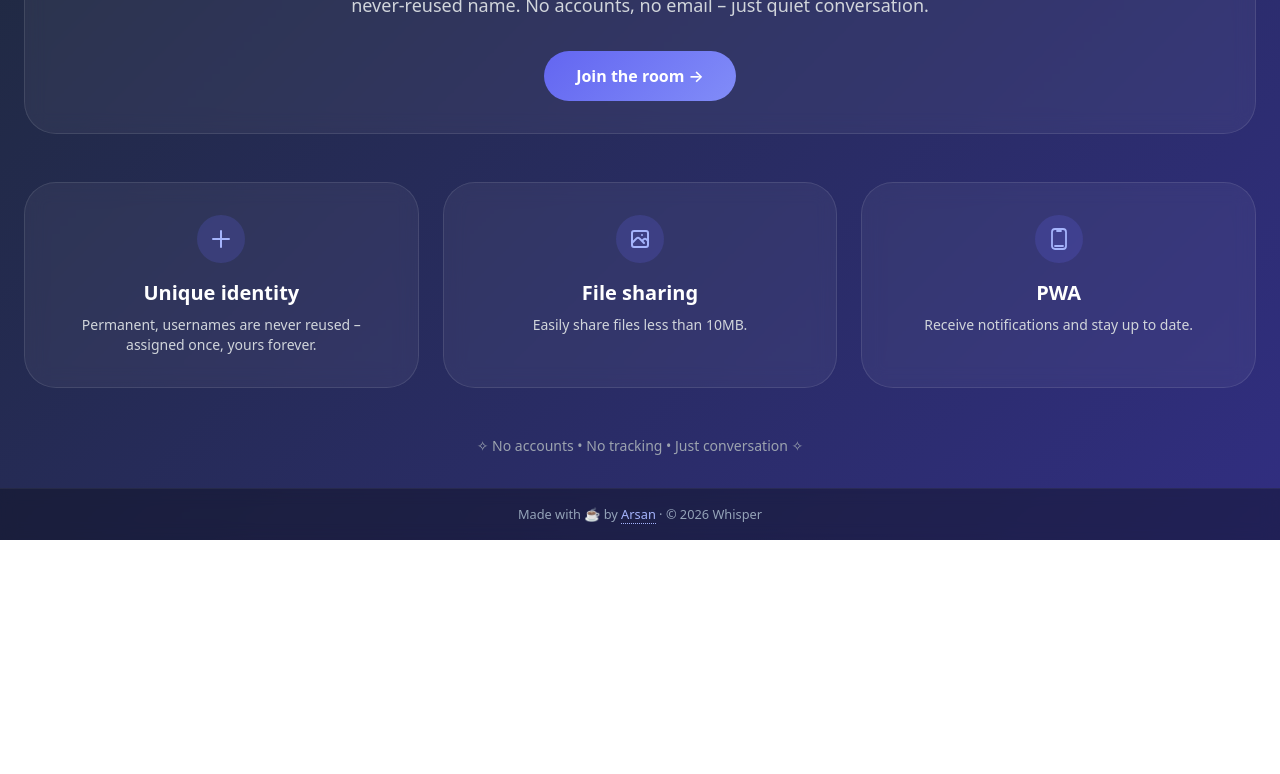
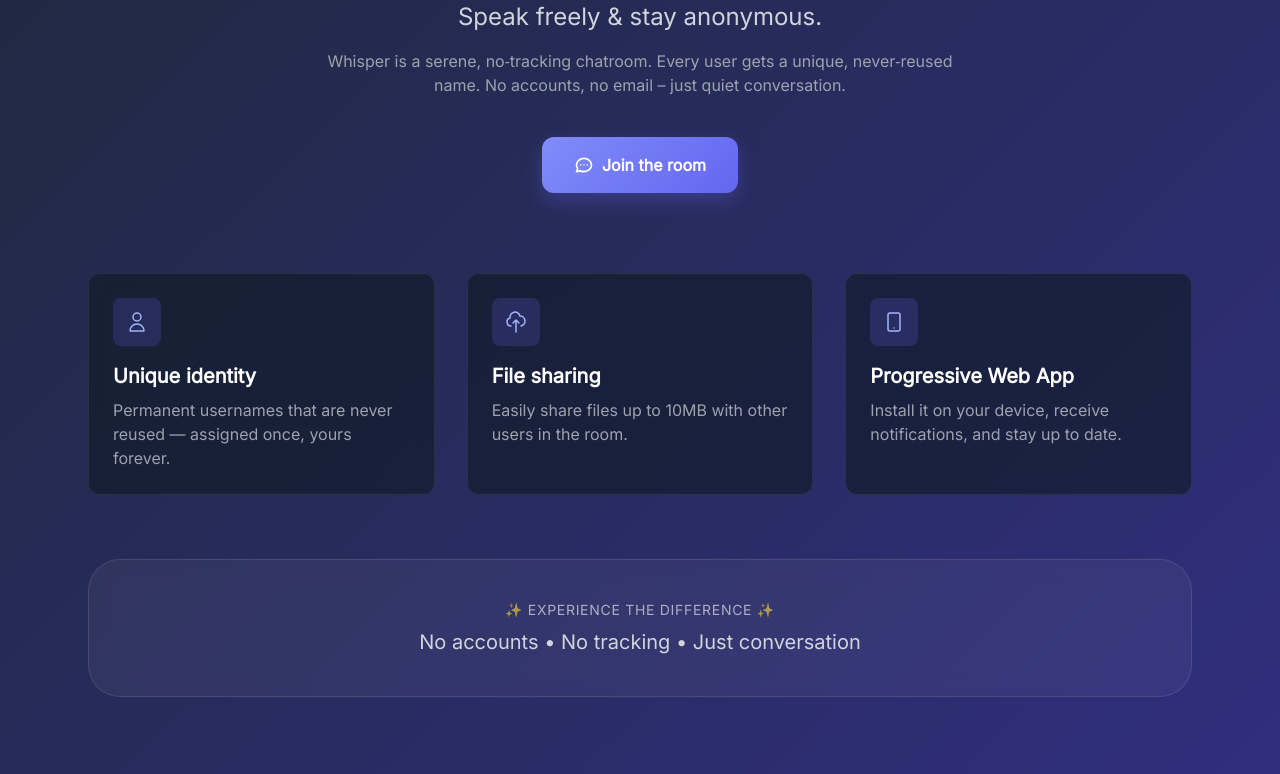
Before and after one commit to Argzf/Whisper, a website: page index.html in a window 1280 px wide. Shown: the part 279-1053 px from the top of the page. Before the commit the page ends 819 px from the top, so only its background shows below. Drawn offline with nearby package versions, Linux system fonts and the light colour scheme.

Commit message:
Update index.html

```diff
--- a/index.html
+++ b/index.html
@@ -8,185 +8,199 @@
   <link rel="icon" type="image/svg+xml" href="/favicon.svg">
   <meta name="theme-color" content="#1e293b">
 
-  <title>Whisper</title>
-  <meta name="title" content="Whisper">
-  <meta name="description" content="Whisper is a peaceful, anonymous chatroom. Every participant receives a unique name and avatar that are never reused. Messages appear instantly, and you can choose to receive push notifications. No accounts, no tracking – simply quiet conversation.">
+  <title>Whisper – Peaceful Anonymous Chatroom</title>
+  <meta name="title" content="Whisper – Peaceful Anonymous Chatroom">
+  <meta name="description" content="Whisper is a serene, no‑tracking chatroom. Every user gets a unique, never‑reused name. No accounts, no email – just quiet conversation.">
 
   <!-- Open Graph / Facebook -->
   <meta property="og:type" content="website">
-  <meta property="og:url" content="whisper.arsan.my">
-  <meta property="og:title" content="Whisper">
-  <meta property="og:description" content="Whisper is a peaceful, anonymous chatroom. Every participant receives a unique name and avatar that are never reused. Messages appear instantly, and you can choose to receive push notifications. No accounts, no tracking – simply quiet conversation.">
+  <meta property="og:url" content="whisper.arsan.my/">
+  <meta property="og:title" content="Whisper – Peaceful Anonymous Chatroom">
+  <meta property="og:description" content="Whisper is a serene, no‑tracking chatroom. Every user gets a unique, never‑reused name. No accounts, no email – just quiet conversation.">
   <meta property="og:image" content="/wr-banner.png">
 
   <!-- X (Twitter) -->
   <meta property="twitter:card" content="summary_large_image">
-  <meta property="twitter:url" content="whisper.arsan.my">
-  <meta property="twitter:title" content="Whisper">
-  <meta property="twitter:description" content="Whisper is a peaceful, anonymous chatroom. Every participant receives a unique name and avatar that are never reused. Messages appear instantly, and you can choose to receive push notifications. No accounts, no tracking – simply quiet conversation.">
+  <meta property="twitter:url" content="whisper.arsan.my/">
+  <meta property="twitter:title" content="Whisper – Peaceful Anonymous Chatroom">
+  <meta property="twitter:description" content="Whisper is a serene, no‑tracking chatroom. Every user gets a unique, never‑reused name. No accounts, no email – just quiet conversation.">
   <meta property="twitter:image" content="/wr-banner.png">
 
-  <link href="https://fonts.googleapis.com/css2?family=Montserrat+Alternates:wght@500;600;700&display=swap" rel="stylesheet">
+  <!-- Google Fonts + Tailwind CSS -->
+  <link href="https://fonts.googleapis.com/css2?family=Inter:opsz,wght@14..32,300;400;500;600;700;800&display=swap" rel="stylesheet">
+  <link href="https://fonts.googleapis.com/css2?family=Montserrat+Alternates:wght@500;600;700;800&display=swap" rel="stylesheet">
   <script src="https://cdn.tailwindcss.com"></script>
   <style>
-    * { margin: 0; padding: 0; box-sizing: border-box; }
+    /* Override default Tailwind for a dark, modern look */
+    * {
+      margin: 0;
+      padding: 0;
+      box-sizing: border-box;
+    }
     body {
+      font-family: 'Inter', system-ui, -apple-system, 'Segoe UI', sans-serif;
       background: linear-gradient(135deg, #1e293b 0%, #312e81 100%);
       min-height: 100vh;
-      font-family: system-ui, -apple-system, 'Segoe UI', sans-serif;
       display: flex;
       flex-direction: column;
-    }
-    .hero {
-      background: rgba(10, 14, 23, 0.5);
-      backdrop-filter: blur(12px);
-      border-bottom: 1px solid rgba(255, 255, 255, 0.08);
-    }
-    .container {
-      max-width: 1200px;
-      margin: 0 auto;
-      padding: 2rem 1.5rem;
-    }
-    .brand-icon {
-      background: linear-gradient(135deg, #6366f1, #818cf8);
-      width: 48px;
-      height: 48px;
-      border-radius: 16px;
-      display: flex;
-      align-items: center;
-      justify-content: center;
-      box-shadow: 0 8px 20px rgba(99, 102, 241, 0.3);
-    }
-    .brand-icon svg {
-      width: 28px;
-      height: 28px;
-      stroke: white;
-      stroke-width: 1.8;
-    }
-    .wordmark {
-      font-family: 'Montserrat Alternates', sans-serif;
-      font-size: 2rem;
-      font-weight: 600;
-      background: linear-gradient(135deg, #ffffff, #c7d2fe);
-      background-clip: text;
-      -webkit-background-clip: text;
-      color: transparent;
     }
     .glass-card {
       background: rgba(255, 255, 255, 0.05);
       backdrop-filter: blur(10px);
       border: 1px solid rgba(255, 255, 255, 0.1);
       border-radius: 2rem;
-      padding: 2rem;
     }
-    .feature-icon {
-      background: rgba(99, 102, 241, 0.2);
-      width: 48px;
-      height: 48px;
-      border-radius: 24px;
-      display: flex;
-      align-items: center;
-      justify-content: center;
-      margin-bottom: 1rem;
+    .feature-card {
+      background: rgba(15, 25, 35, 0.6);
+      backdrop-filter: blur(8px);
+      border: 1px solid rgba(255, 255, 255, 0.08);
+      transition: all 0.3s ease;
+    }
+    .feature-card:hover {
+      background: rgba(25, 35, 45, 0.8);
+      border-color: rgba(129, 140, 248, 0.4);
+      transform: translateY(-4px);
     }
     .btn-primary {
-      background: linear-gradient(135deg, #6366f1, #818cf8);
-      padding: 0.8rem 2rem;
-      border-radius: 60px;
-      font-weight: 600;
-      transition: all 0.2s;
-      display: inline-block;
+      background: linear-gradient(135deg, #818cf8, #6366f1);
+      transition: all 0.2s ease;
+      box-shadow: 0 8px 20px rgba(99, 102, 241, 0.3);
     }
     .btn-primary:hover {
+      transform: scale(1.02);
+      box-shadow: 0 10px 25px rgba(99, 102, 241, 0.4);
+    }
+    .btn-secondary {
+      background: rgba(255, 255, 255, 0.1);
+      backdrop-filter: blur(4px);
+      border: 1px solid rgba(255, 255, 255, 0.15);
+      transition: all 0.2s ease;
+    }
+    .btn-secondary:hover {
+      background: rgba(255, 255, 255, 0.2);
       transform: scale(0.98);
-      background: linear-gradient(135deg, #818cf8, #a5b4fc);
     }
     footer {
       margin-top: auto;
-      background: rgba(10, 14, 23, 0.4);
+      background: rgba(10, 14, 23, 0.6);
       backdrop-filter: blur(8px);
       border-top: 1px solid rgba(255, 255, 255, 0.05);
-      padding: 1rem;
-      text-align: center;
-      font-size: 0.8rem;
-      color: #94a3b8;
     }
-    footer a {
+    .footer-link {
       color: #a5b4fc;
       text-decoration: none;
       border-bottom: 1px dotted #a5b4fc;
       transition: color 0.2s;
     }
-    footer a:hover {
+    .footer-link:hover {
       color: #c7d2fe;
       border-bottom-color: #c7d2fe;
     }
-    @media (max-width: 768px) {
-      .wordmark { font-size: 1.5rem; }
-      .container { padding: 1.5rem; }
+    @keyframes float {
+      0% { transform: translateY(0px); }
+      50% { transform: translateY(-8px); }
+      100% { transform: translateY(0px); }
+    }
+    .animate-float {
+      animation: float 4s ease-in-out infinite;
+    }
+    @media (max-width: 640px) {
+      .glass-card {
+        border-radius: 1.5rem;
+      }
     }
   </style>
 </head>
 <body>
-  <div class="hero">
-    <div class="container flex justify-between items-center flex-wrap gap-4">
-      <div class="flex items-center gap-3">
-        <div class="brand-icon">
-          <svg xmlns="http://www.w3.org/2000/svg" fill="none" viewBox="0 0 24 24" stroke="currentColor">
-            <path stroke-linecap="round" stroke-linejoin="round" d="M8 12h.01M12 12h.01M16 12h.01M21 12c0 4.418-4.03 8-9 8a9.863 9.863 0 01-4.255-.949L3 20l1.395-3.72C3.512 15.042 3 13.574 3 12c0-4.418 4.03-8 9-8s9 3.582 9 8z" />
+  <main class="flex-1 px-4 sm:px-6 py-8 sm:py-12 md:py-20 max-w-6xl mx-auto w-full">
+    <!-- Hero Section -->
+    <div class="text-center mb-12 sm:mb-16 md:mb-20">
+      <!-- Decorative floating element -->
+      <div class="inline-block mb-6 animate-float">
+        <div class="w-16 h-16 sm:w-20 sm:h-20 rounded-2xl bg-gradient-to-br from-indigo-500/20 to-purple-500/20 backdrop-blur-sm border border-white/10 flex items-center justify-center">
+          <svg class="w-8 h-8 sm:w-10 sm:h-10 text-indigo-300" fill="none" stroke="currentColor" viewBox="0 0 24 24">
+            <path stroke-linecap="round" stroke-linejoin="round" stroke-width="1.5" d="M8 12h.01M12 12h.01M16 12h.01M21 12c0 4.418-4.03 8-9 8a9.863 9.863 0 01-4.255-.949L3 20l1.395-3.72C3.512 15.042 3 13.574 3 12c0-4.418 4.03-8 9-8s9 3.582 9 8z" />
           </svg>
         </div>
-        <span class="wordmark">Whisper</span>
       </div>
-      <a href="/chat" class="text-white/80 hover:text-white transition">Launch Chat →</a>
-    </div>
-  </div>
 
-  <div class="container">
-    <div class="glass-card text-center mb-12">
-      <h1 class="text-4xl md:text-5xl font-bold text-white mb-4">Speak freely & stay anonymous.</h1>
-      <p class="text-gray-300 text-lg max-w-2xl mx-auto">Whisper is a serene, no‑tracking chatroom. Every user gets a unique, never‑reused name. No accounts, no email – just quiet conversation.</p>
-      <div class="mt-8">
-        <a href="/chat" class="btn-primary text-white no-underline">Join the room →</a>
+      <h1 class="text-4xl sm:text-5xl md:text-6xl lg:text-7xl font-extrabold bg-gradient-to-r from-white via-indigo-200 to-purple-200 bg-clip-text text-transparent mb-4 sm:mb-6">
+        Whisper
+      </h1>
+      <p class="text-lg sm:text-xl md:text-2xl text-gray-300 max-w-3xl mx-auto leading-relaxed">
+        Speak freely & stay anonymous.
+      </p>
+      <div class="max-w-2xl mx-auto mt-4">
+        <p class="text-gray-400 text-sm sm:text-base">
+          Whisper is a serene, no‑tracking chatroom. Every user gets a unique, never‑reused name. No accounts, no email – just quiet conversation.
+        </p>
+      </div>
+
+      <div class="flex flex-col sm:flex-row gap-4 justify-center mt-8 sm:mt-10">
+        <a href="/chat" class="btn-primary px-6 sm:px-8 py-3 sm:py-4 rounded-xl text-white font-semibold text-sm sm:text-base transition-all inline-flex items-center justify-center gap-2">
+          <svg class="w-4 h-4 sm:w-5 sm:h-5" fill="none" stroke="currentColor" viewBox="0 0 24 24">
+            <path stroke-linecap="round" stroke-linejoin="round" stroke-width="2" d="M8 12h.01M12 12h.01M16 12h.01M21 12c0 4.418-4.03 8-9 8a9.863 9.863 0 01-4.255-.949L3 20l1.395-3.72C3.512 15.042 3 13.574 3 12c0-4.418 4.03-8 9-8s9 3.582 9 8z" />
+          </svg>
+          Join the room
+        </a>
       </div>
     </div>
 
-    <div class="grid md:grid-cols-3 gap-6 mt-12">
-      <div class="glass-card text-center">
-        <div class="feature-icon mx-auto">
-          <svg class="w-6 h-6 text-indigo-300" fill="none" stroke="currentColor" viewBox="0 0 24 24"><path stroke-linecap="round" stroke-width="2" d="M12 4v16m8-8H4"/></svg>
-        </div>
-        <h3 class="text-xl font-semibold text-white mb-2">Unique identity</h3>
-        <p class="text-gray-300 text-sm">Permanent, usernames are never reused – assigned once, yours forever.</p>
-      </div>
-      <div class="glass-card text-center">
-        <div class="feature-icon mx-auto">
-          <svg class="w-6 h-6 text-indigo-300" fill="none" stroke="currentColor" viewBox="0 0 24 24"><path stroke-linecap="round" stroke-width="2" d="M4 16l4.586-4.586a2 2 0 012.828 0L16 16m-2-2l1.586-1.586a2 2 0 012.828 0L20 14m-6-6h.01M6 20h12a2 2 0 002-2V6a2 2 0 00-2-2H6a2 2 0 00-2 2v12a2 2 0 002 2z"/></svg>
-        </div>
-        <h3 class="text-xl font-semibold text-white mb-2">File sharing</h3>
-        <p class="text-gray-300 text-sm">Easily share files less than 10MB.</p>
-      </div>
-      <div class="glass-card text-center">
-        <div class="feature-icon mx-auto">
-          <!-- Custom phone SVG (PWA) -->
-          <svg class="w-6 h-6 text-indigo-300" fill="none" stroke="currentColor" viewBox="0 0 24 24" stroke-width="1.8" xmlns="http://www.w3.org/2000/svg" transform="matrix(1,0,0,-1,0,0)">
-            <rect x="5" y="2" width="14" height="20" rx="3" ry="3"></rect>
-            <path d="M8 5h8" stroke-linecap="round"></path>
-            <line x1="10" y1="20" x2="14" y2="20" stroke-linecap="round"></line>
+    <!-- Features Grid -->
+    <div class="grid grid-cols-1 sm:grid-cols-2 lg:grid-cols-3 gap-5 sm:gap-6 md:gap-8 mb-12 sm:mb-16">
+      <!-- Feature 1: Unique identity -->
+      <div class="feature-card p-5 sm:p-6 rounded-xl">
+        <div class="w-10 h-10 sm:w-12 sm:h-12 rounded-lg bg-indigo-500/20 flex items-center justify-center mb-3 sm:mb-4">
+          <svg class="w-5 h-5 sm:w-6 sm:h-6 text-indigo-300" fill="none" stroke="currentColor" viewBox="0 0 24 24">
+            <path stroke-linecap="round" stroke-linejoin="round" stroke-width="1.5" d="M16 7a4 4 0 11-8 0 4 4 0 018 0zM12 14a7 7 0 00-7 7h14a7 7 0 00-7-7z" />
           </svg>
         </div>
-        <h3 class="text-xl font-semibold text-white mb-2">PWA</h3>
-        <p class="text-gray-300 text-sm">Receive notifications and stay up to date.</p>
+        <h3 class="text-white font-semibold text-lg sm:text-xl mb-1 sm:mb-2">Unique identity</h3>
+        <p class="text-gray-400 text-sm sm:text-base leading-relaxed">Permanent usernames that are never reused — assigned once, yours forever.</p>
+      </div>
+
+      <!-- Feature 2: File sharing -->
+      <div class="feature-card p-5 sm:p-6 rounded-xl">
+        <div class="w-10 h-10 sm:w-12 sm:h-12 rounded-lg bg-indigo-500/20 flex items-center justify-center mb-3 sm:mb-4">
+          <svg class="w-5 h-5 sm:w-6 sm:h-6 text-indigo-300" fill="none" stroke="currentColor" viewBox="0 0 24 24">
+            <path stroke-linecap="round" stroke-linejoin="round" stroke-width="1.5" d="M7 16a4 4 0 01-.88-7.903A5 5 0 1115.9 6L16 6a5 5 0 011 9.9M15 13l-3-3m0 0l-3 3m3-3v12" />
+          </svg>
+        </div>
+        <h3 class="text-white font-semibold text-lg sm:text-xl mb-1 sm:mb-2">File sharing</h3>
+        <p class="text-gray-400 text-sm sm:text-base leading-relaxed">Easily share files up to 10MB with other users in the room.</p>
+      </div>
+
+      <!-- Feature 3: PWA Support -->
+      <div class="feature-card p-5 sm:p-6 rounded-xl sm:col-span-2 lg:col-span-1">
+        <div class="w-10 h-10 sm:w-12 sm:h-12 rounded-lg bg-indigo-500/20 flex items-center justify-center mb-3 sm:mb-4">
+          <svg class="w-5 h-5 sm:w-6 sm:h-6 text-indigo-300" fill="none" stroke="currentColor" viewBox="0 0 24 24">
+            <path stroke-linecap="round" stroke-linejoin="round" stroke-width="1.5" d="M12 18h.01M8 21h8a2 2 0 002-2V5a2 2 0 00-2-2H8a2 2 0 00-2 2v14a2 2 0 002 2z" />
+          </svg>
+        </div>
+        <h3 class="text-white font-semibold text-lg sm:text-xl mb-1 sm:mb-2">Progressive Web App</h3>
+        <p class="text-gray-400 text-sm sm:text-base leading-relaxed">Install it on your device, receive notifications, and stay up to date.</p>
       </div>
     </div>
 
-    <div class="text-center mt-12 text-gray-400 text-sm">
-      ✧ No accounts • No tracking • Just conversation ✧
+    <!-- CTA Banner -->
+    <div class="glass-card p-6 sm:p-8 md:p-10 text-center">
+      <p class="text-white/60 text-xs sm:text-sm uppercase tracking-wider mb-2">✨ Experience the difference ✨</p>
+      <p class="text-gray-300 text-base sm:text-lg md:text-xl max-w-2xl mx-auto">
+        No accounts • No tracking • Just conversation
+      </p>
     </div>
-  </div>
+  </main>
 
-  <footer>
-    Made with ☕ by <a href="https://github.com/Argzf" target="_blank" rel="noopener noreferrer">Arsan</a> · © 2026 Whisper
+  <!-- Footer with Links to TOS, Privacy, and FAQ -->
+  <footer class="py-5 sm:py-6 px-4 text-center text-gray-400 text-xs sm:text-sm">
+    <div class="flex flex-wrap justify-center gap-4 sm:gap-6 mb-3">
+      <a href="/tos.html" class="footer-link text-xs sm:text-sm">Terms of Service</a>
+      <a href="/privacy.html" class="footer-link text-xs sm:text-sm">Privacy Policy</a>
+      <a href="/faq.html" class="footer-link text-xs sm:text-sm">FAQ</a>
+    </div>
+    <div>
+      Made with ☕ by <a href="https://github.com/Argzf" target="_blank" rel="noopener noreferrer" class="footer-link">Arsan</a> · © 2026 Whisper
+    </div>
   </footer>
 </body>
 </html>
```
